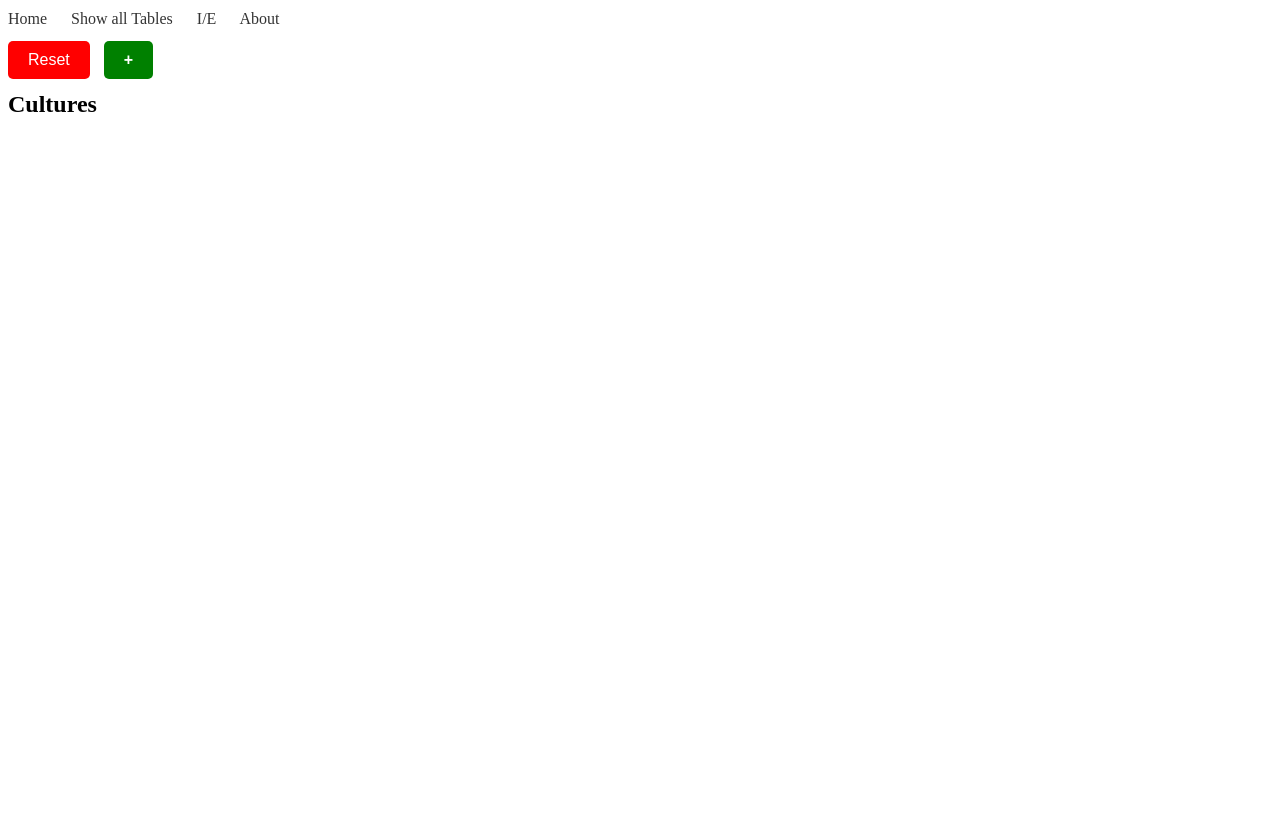
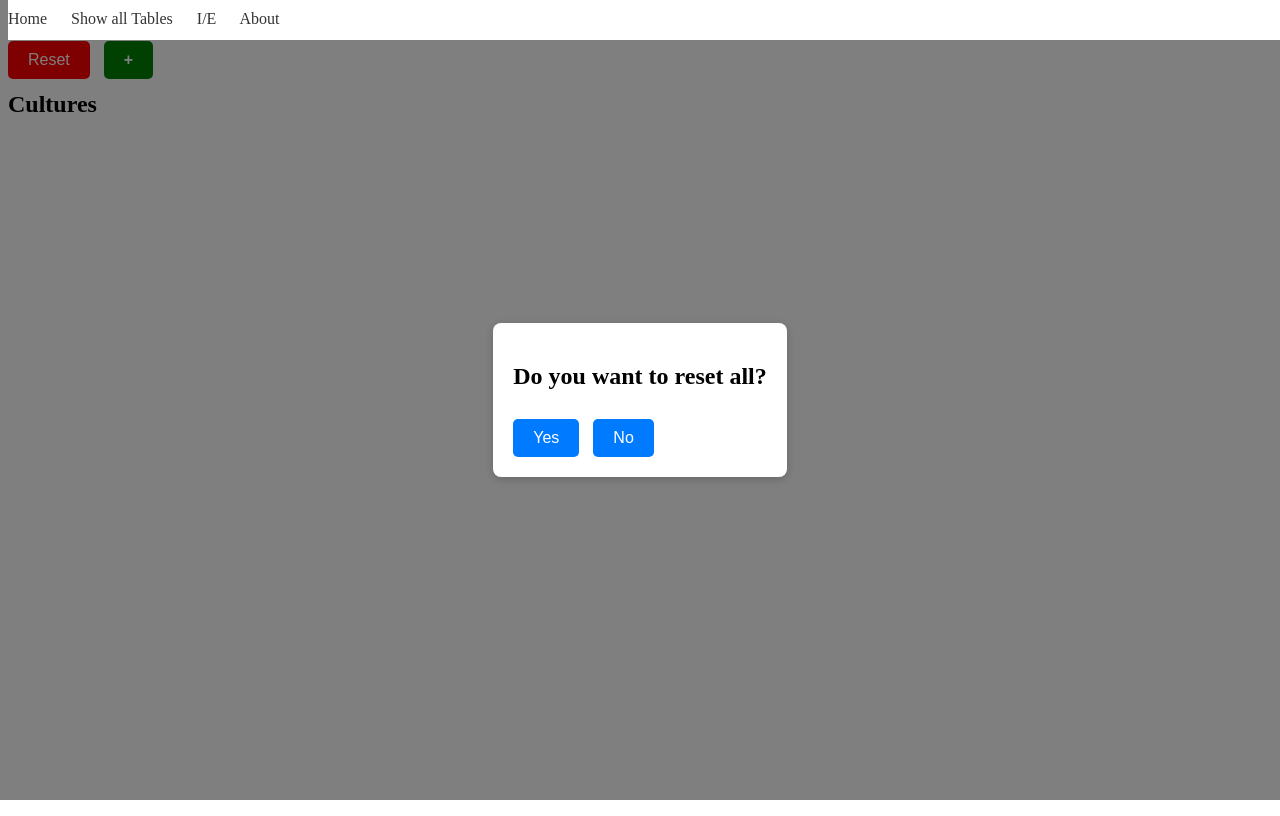
Before and after one commit to SaschaDoe/randomaze, a SvelteKit app: page / in a window 1280 px wide. Both pictures are taken after a click on the button "Reset". Built offline with nearby package versions, Linux system fonts and the light colour scheme.

Commit message:
Added Reset Modal

```diff
--- a/src/routes/+page.svelte
+++ b/src/routes/+page.svelte
@@ -63,6 +63,7 @@ function addEntity(id){
 function reset() {
     console.log("resetting");
     campaign = new Campaign();
+    mediator = new Mediator(campaign);
     IDGenerator.getInstance().setId(0)
     onSave();
 }
@@ -110,6 +111,15 @@ async function onLoad() {
     }
 }
 
+let showResetModal = false;
+function closeResetModal() {
+    showResetModal = false;
+}
+
+function openResetModal(e) {
+    e.stopPropagation();
+    showResetModal = true;
+}
 
 </script>
 
@@ -119,7 +129,16 @@ async function onLoad() {
 </svelte:head>
 
 <div class="home-header">
-    <button class="reset-button" on:click={reset}>Reset</button>
+
+    <button class="reset-button" on:click={openResetModal}>Reset</button>
+    {#if showResetModal}
+        <Modal on:close={closeResetModal}>
+            <h2>Do you want to reset all?</h2>
+            <button on:click={() => { reset(); closeResetModal(); }}>Yes</button>
+            <button on:click={closeResetModal}>No</button>
+        </Modal>
+    {/if}
+
     <button class="add-button" on:click={openModal}><strong>+</strong></button>
 </div>
 
```
